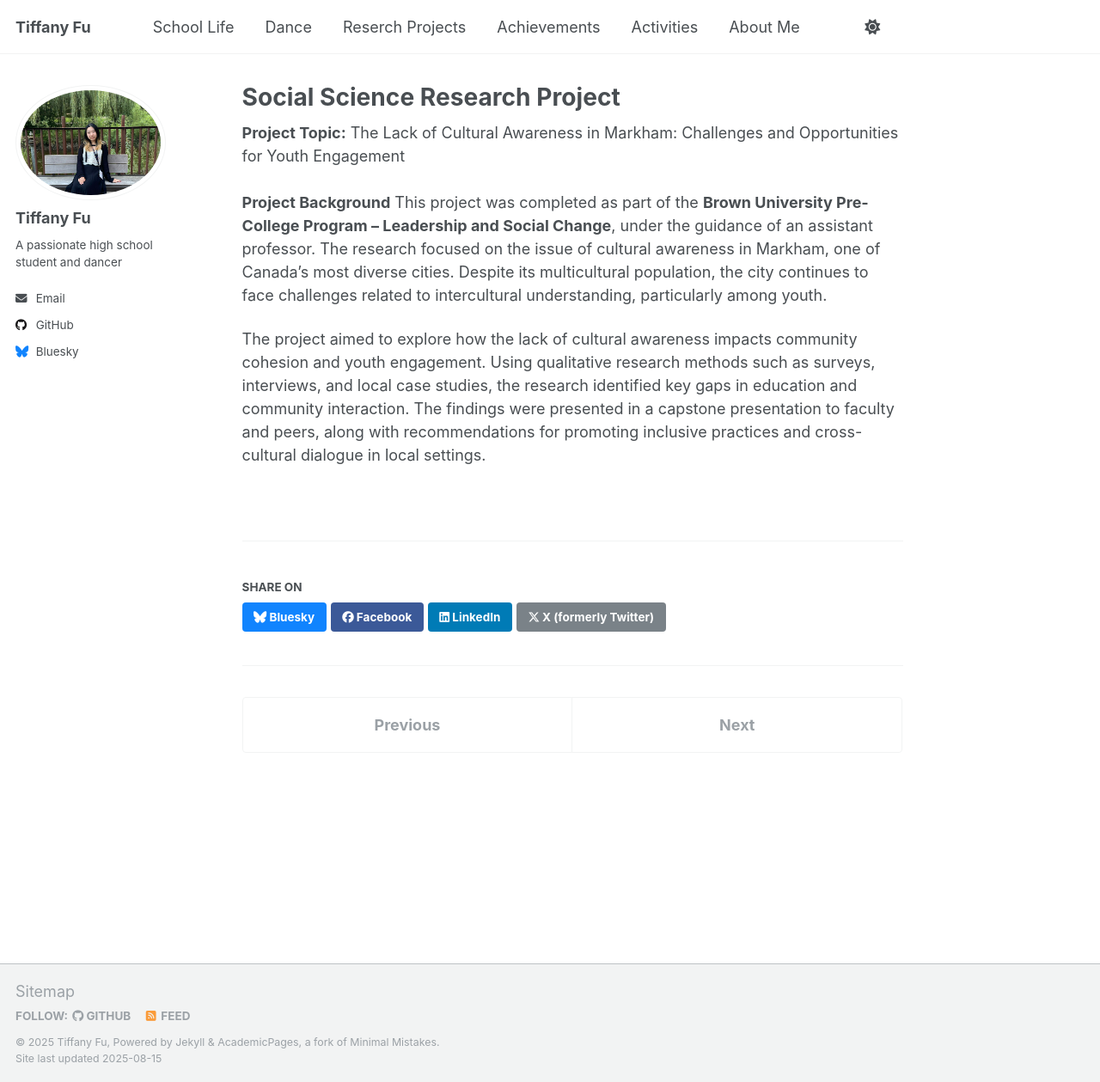
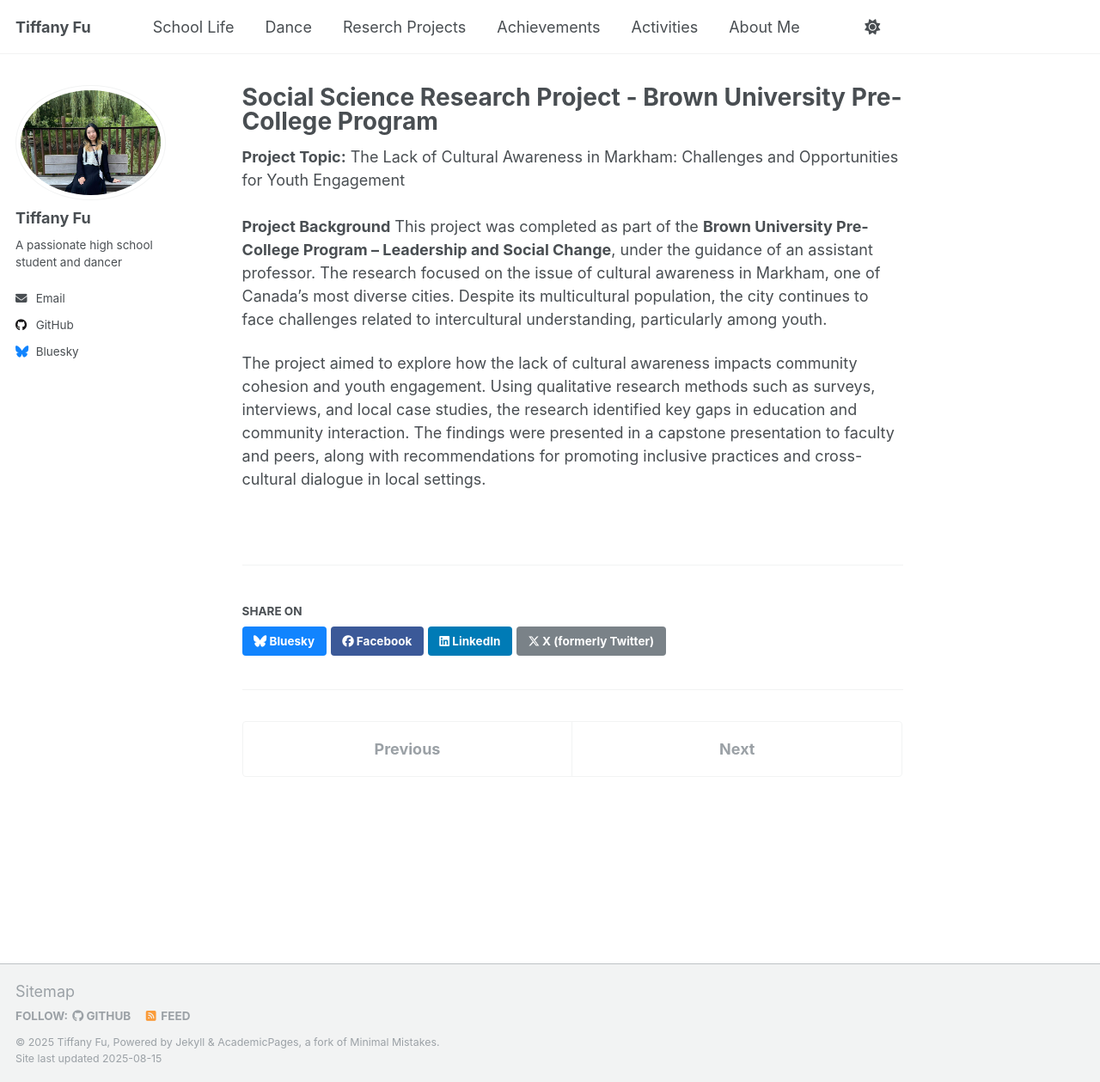
Before and after one commit to TiffanyJTFu/TiffanyFu, a Jekyll site: the page built from _teaching/Social-Science-Research-Project-1.md, in a window 1280 px wide and 1259 px high. Shown: the whole window at 86% size. Built offline with Jekyll 4.4.1, drawn with Linux system fonts in a browser that asks for light colours; a script that is not in the unit is left out.

Commit message:
Update Social-Science-Research-Project-1.md

```diff
--- a/_teaching/Social-Science-Research-Project-1.md
+++ b/_teaching/Social-Science-Research-Project-1.md
@@ -1,5 +1,5 @@
 ---
-title: "Social Science Research Project"
+title: "Social Science Research Project - Brown University Pre-College Program"
 collection: teaching
 type: ""
 permalink: /teaching/Social-Science-Research-Project-1
```
